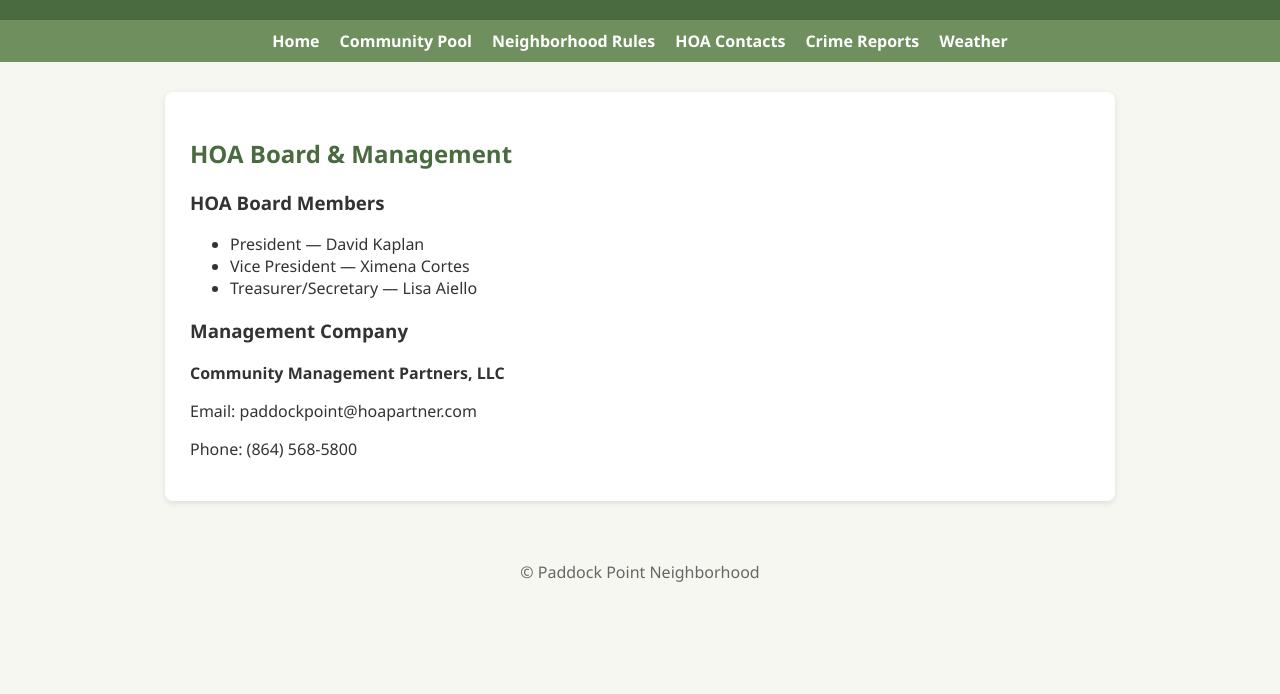
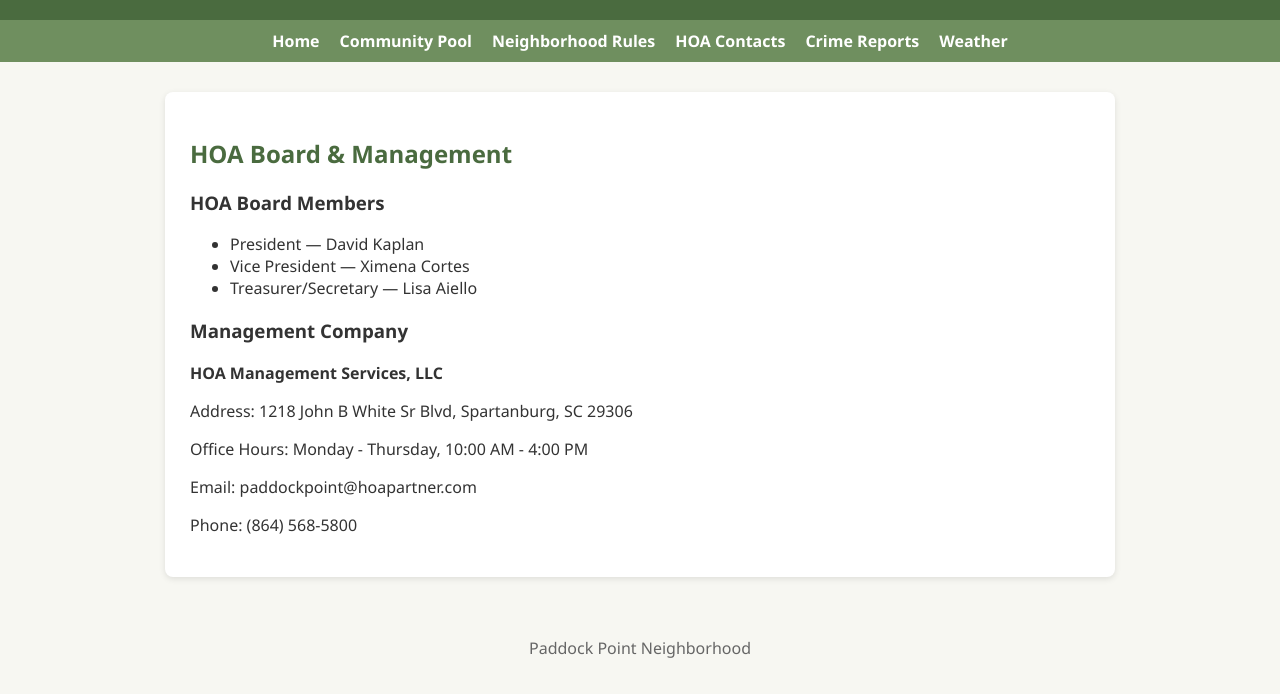
Before and after one commit to iwindon/paddockpoint, a plain HTML site: page hoa.html in a window 1280 px wide. Shown: the part 106-800 px from the top of the page. Drawn offline with Linux system fonts and the light colour scheme.

Commit message:
updated site

```diff
--- a/hoa.html
+++ b/hoa.html
@@ -30,13 +30,15 @@
     </ul>
 
     <h3>Management Company</h3>
-    <p><strong>Community Management Partners, LLC</strong></p>
+    <p><strong>HOA Management Services, LLC</strong></p>
+    <p>Address: 1218 John B White Sr Blvd, Spartanburg, SC 29306</p>
+    <p>Office Hours: Monday - Thursday, 10:00 AM - 4:00 PM</p>
     <p>Email: paddockpoint@hoapartner.com</p>
     <p>Phone: (864) 568-5800</p>
 </main>
 
 <footer>
-    © Paddock Point Neighborhood
+    Paddock Point Neighborhood
 </footer>
 
 </body>
```
Also changed, not shown: crime.html (+1 -1 lines), index.html (+2 -2 lines), pool.html (+1 -1 lines), rules.html (+2 -2 lines), weather.html (+1 -1 lines), 1 other file.
